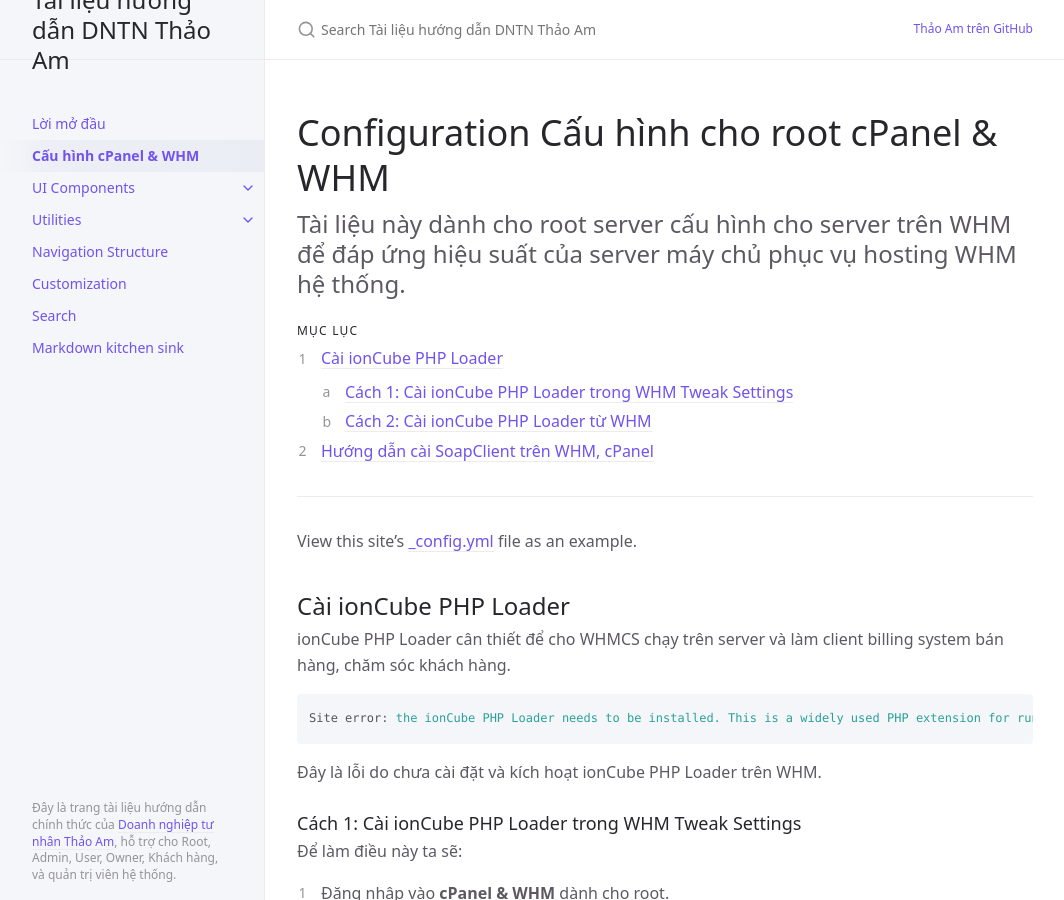
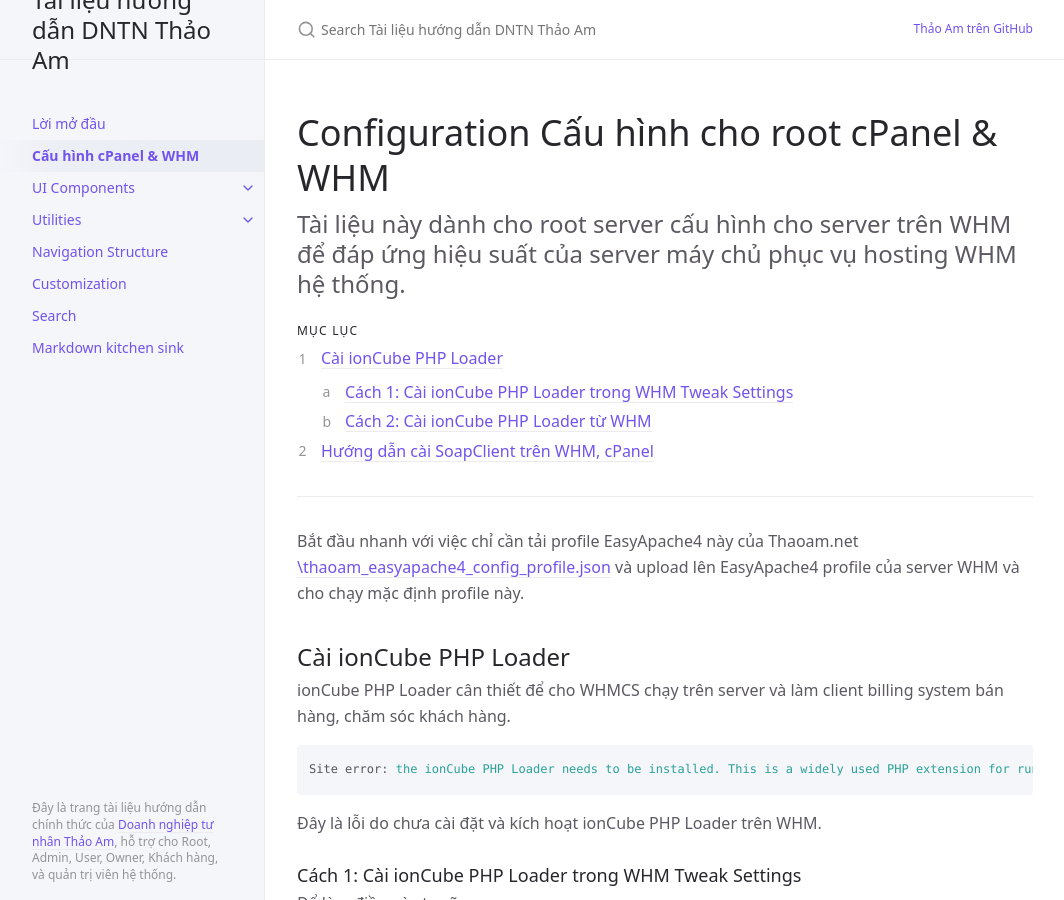
Before and after one commit to thaoam/documents, a Jekyll site: the page built from docs/configuration.md, in a window 1280 px wide and 900 px high. Shown: the whole window, without its empty margins (107-1171 px from the left). Built offline with Jekyll 4.4.1, drawn with Linux system fonts in a browser that asks for light colours.

Commit message:
Update configuration.md

```diff
--- a/docs/configuration.md
+++ b/docs/configuration.md
@@ -18,7 +18,7 @@ Tài liệu này dành cho root server cấu hình cho server trên WHM để đ
 
 ---
 
-View this site's [\_config.yml](https://github.com/just-the-docs/just-the-docs/tree/main/_config.yml) file as an example.
+Bắt đầu nhanh với việc chỉ cần tải profile EasyApache4 này của Thaoam.net [\thaoam_easyapache4_config_profile.json](https://github.com/just-the-docs/just-the-docs/tree/main/thaoam_easyapache4_config_profile.json) và upload lên EasyApache4 profile của server WHM và cho chạy mặc định profile này.
 
 ## Cài ionCube PHP Loader
 
```
